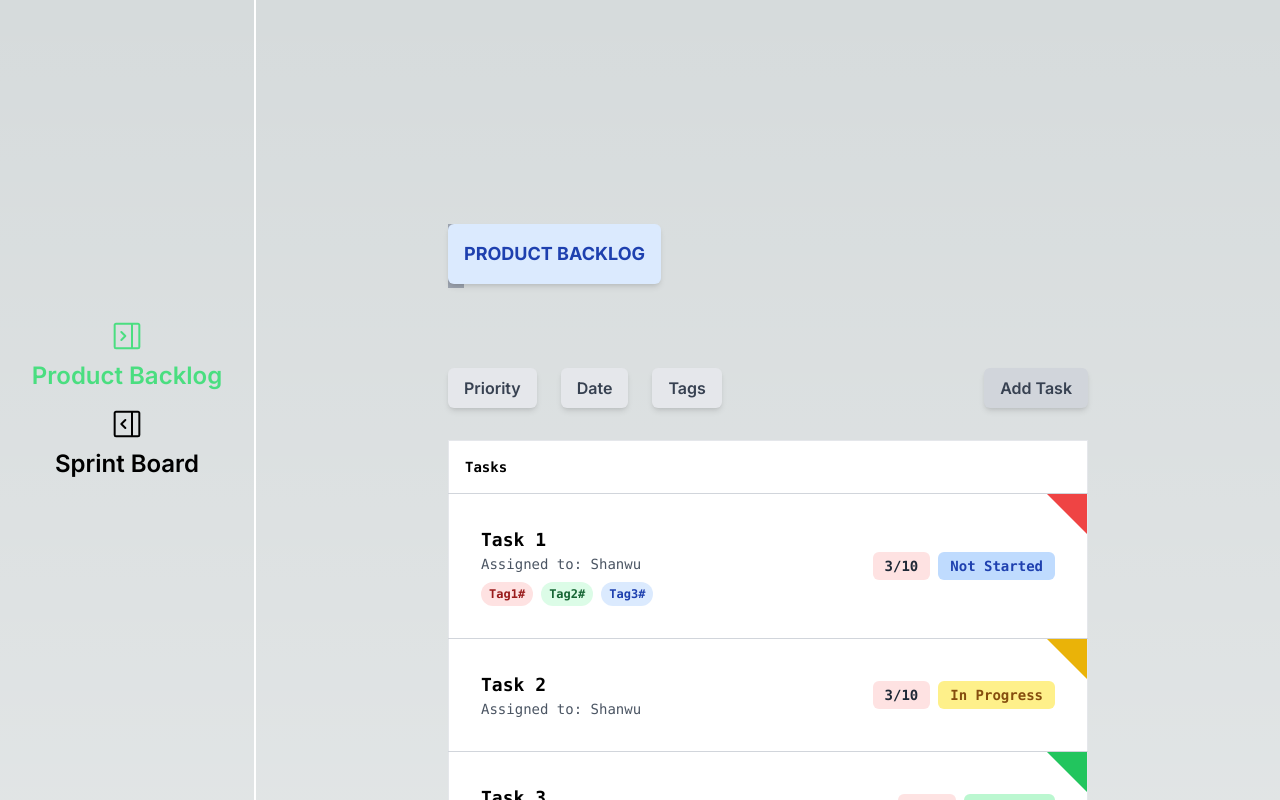
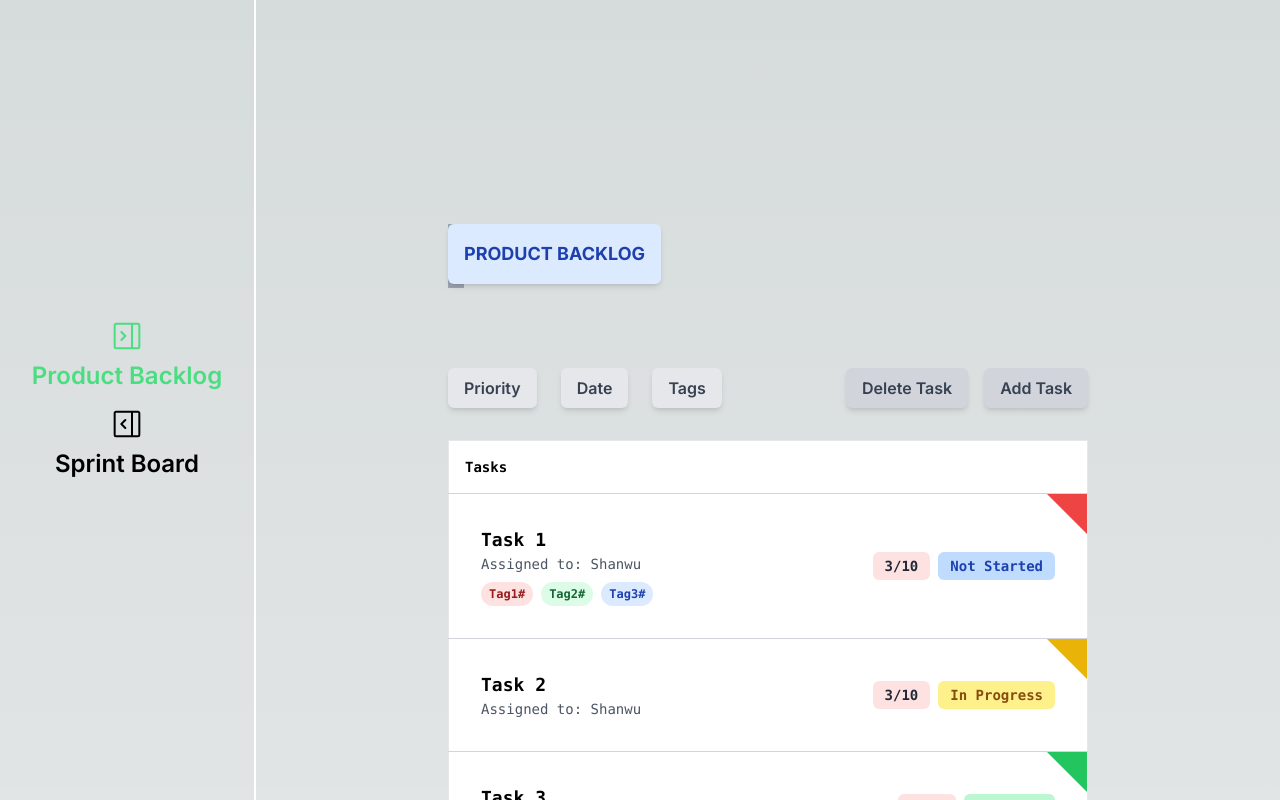
Before and after one commit to Noobmaster169/SwiftPulseHub, a Next.js app: page / in a window 1280 px wide. Shown: the top 800 px of the page. Built offline with nearby package versions, Linux system fonts and the light colour scheme.

Commit message:
Add delete task button

```diff
--- a/components/BacklogCard.tsx
+++ b/components/BacklogCard.tsx
@@ -24,9 +24,14 @@ const BacklogCard = () => {
               Tags
             </button>
           </div>
-          <button className="px-4 py-2 bg-gray-300 text-gray-700 font-semibold rounded-md shadow-md hover:bg-gray-400">
-            Add Task
-          </button>
+          <div className="space-x-4">
+            <button className="px-4 py-2 bg-gray-300 text-gray-700 font-semibold rounded-md shadow-md hover:bg-gray-400">
+              Delete Task
+            </button>
+            <button className="px-4 py-2 bg-gray-300 text-gray-700 font-semibold rounded-md shadow-md hover:bg-gray-400">
+              Add Task
+            </button>
+          </div>
         </div>
 
 
```
